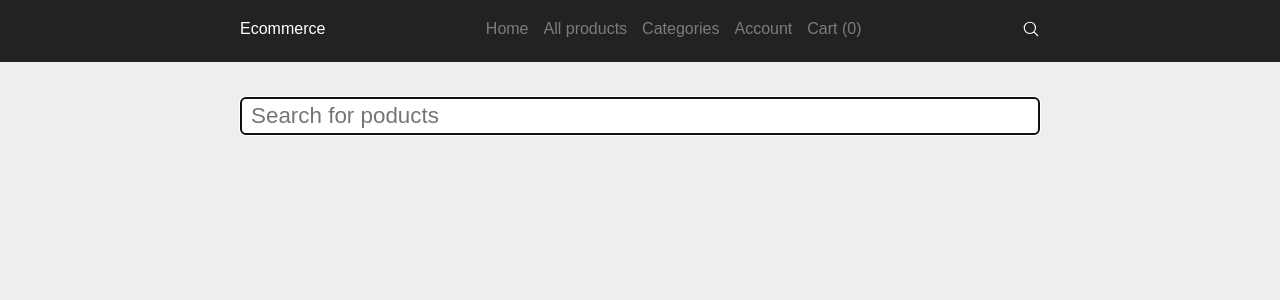
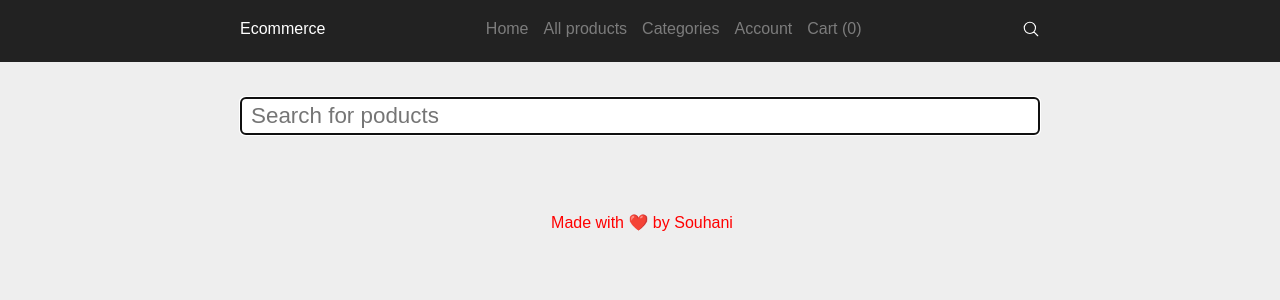
Before and after one commit to Souhani/E-commerce_Website, a Next.js app: page /search in a window 1280 px wide. Shown: the top 300 px of the page. Built offline with nearby package versions, Linux system fonts and the light colour scheme.

Commit message:
made with love

```diff
--- a/components/Footer.js
+++ b/components/Footer.js
@@ -3,7 +3,7 @@ import { styled } from "styled-components";
 
 
 const FooterWrraper = styled.footer`
-color: #fff;
+color: red;
 text-align: center;
 padding: 2px;
 left: 0;
@@ -16,7 +16,7 @@ margin-top: 50px;
 const Footer = () => {
   return (
     <FooterWrraper >
-      <p></p>
+      <p>Made with ❤️ by Souhani</p>
     </FooterWrraper>
   );
 };
```
